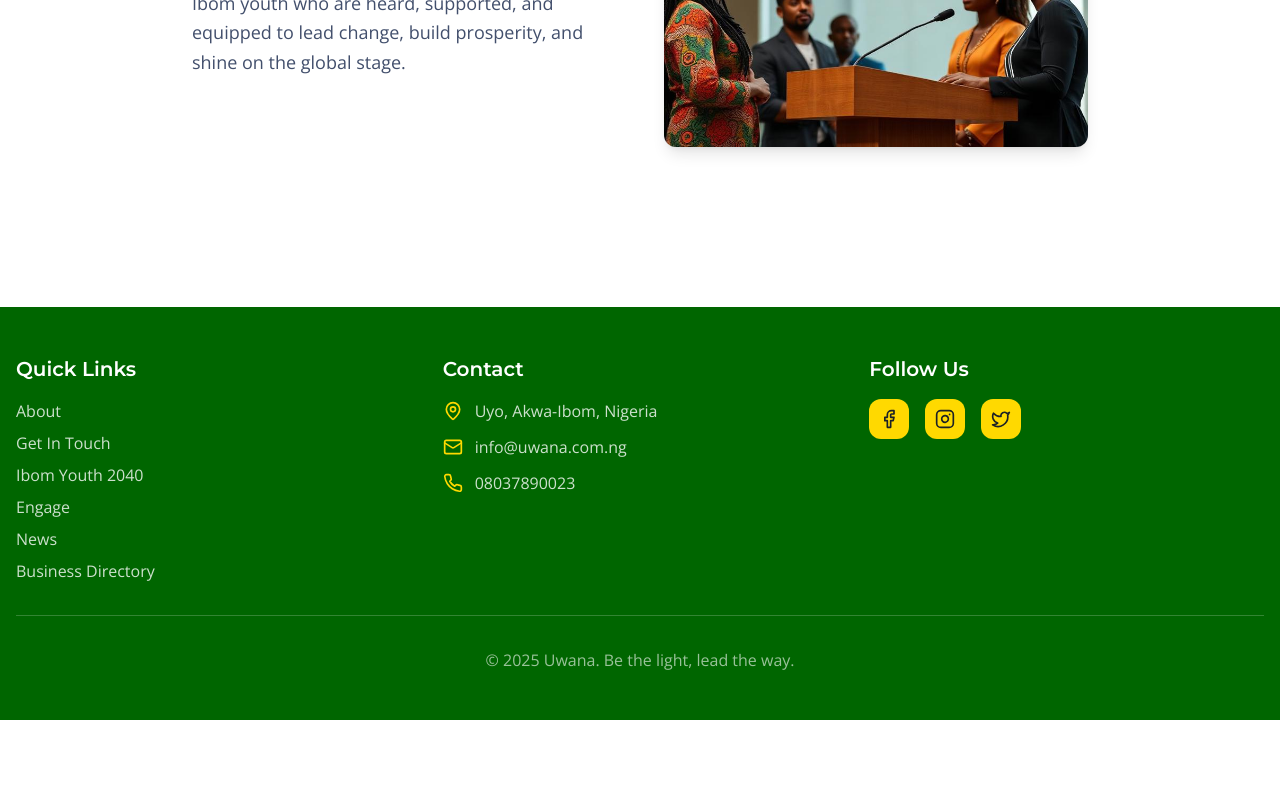
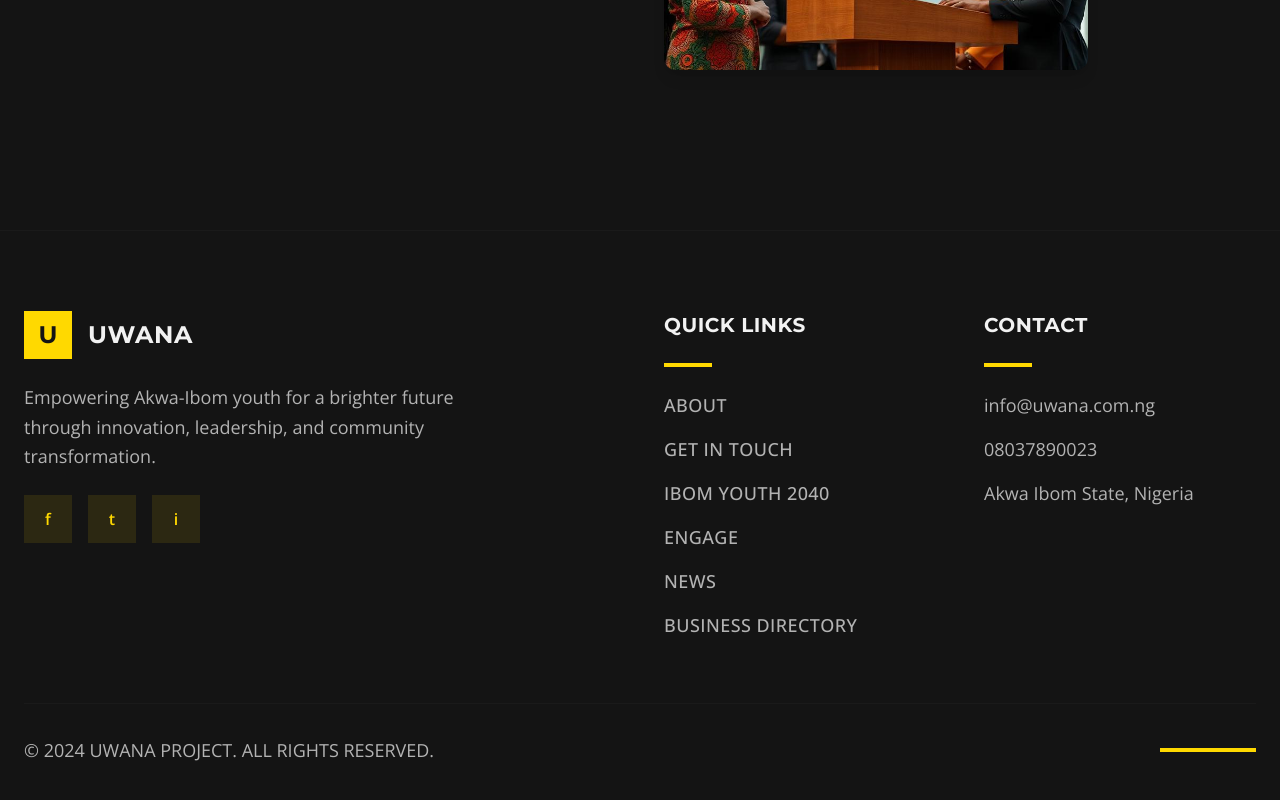
Before and after one commit to FutureLabss/uwana-light-builder, a React (Vite) app: page /about in a window 1280 px wide. Shown: the part 1672-2472 px from the top of the page. Before the commit the page ends 2392 px from the top, so only its background shows below. Built offline with nearby package versions, Linux system fonts and the light colour scheme.

Commit message:
Refactor: Apply new theme

```diff
--- a/src/components/ui/footer.tsx
+++ b/src/components/ui/footer.tsx
@@ -17,18 +17,44 @@ const socialLinks = [
 
 export const Footer = () => {
   return (
-    <footer className="bg-secondary text-secondary-foreground">
-      <div className="container mx-auto px-4 py-12">
-        <div className="grid grid-cols-1 md:grid-cols-3 gap-8">
+    <footer className="bg-background border-t border-border/20 py-20">
+      <div className="container mx-auto px-6">
+        <div className="grid md:grid-cols-4 gap-12">
+          {/* Logo and Description */}
+          <div className="md:col-span-2">
+            <div className="flex items-center space-x-4 mb-6">
+              <div className="w-12 h-12 bg-primary flex items-center justify-center">
+                <span className="text-primary-foreground font-heading font-black text-2xl">U</span>
+              </div>
+              <span className="font-heading font-black text-2xl text-foreground tracking-wide">UWANA</span>
+            </div>
+            <p className="text-muted-foreground leading-relaxed mb-6 max-w-md text-lg">
+              Empowering Akwa-Ibom youth for a brighter future through innovation,
+              leadership, and community transformation.
+            </p>
+            <div className="flex space-x-4">
+              <div className="w-12 h-12 bg-primary/10 flex items-center justify-center hover:bg-primary hover:text-primary-foreground transition-all duration-300 cursor-pointer group">
+                <span className="text-primary group-hover:text-primary-foreground font-bold">f</span>
+              </div>
+              <div className="w-12 h-12 bg-primary/10 flex items-center justify-center hover:bg-primary hover:text-primary-foreground transition-all duration-300 cursor-pointer group">
+                <span className="text-primary group-hover:text-primary-foreground font-bold">t</span>
+              </div>
+              <div className="w-12 h-12 bg-primary/10 flex items-center justify-center hover:bg-primary hover:text-primary-foreground transition-all duration-300 cursor-pointer group">
+                <span className="text-primary group-hover:text-primary-foreground font-bold">i</span>
+              </div>
+            </div>
+          </div>
+
           {/* Quick Links */}
           <div>
-            <h3 className="font-heading font-semibold text-xl mb-4">Quick Links</h3>
-            <ul className="space-y-2">
+            <h3 className="font-heading font-black text-foreground mb-6 text-xl tracking-wide">QUICK LINKS</h3>
+            <div className="w-12 h-1 bg-primary mb-6" />
+            <ul className="space-y-4">
               {quickLinks.map((link, index) => (
                 <li key={index}>
                   <a
                     href={link.url}
-                    className="font-body text-secondary-foreground/80 hover:text-secondary-foreground transition-colors duration-200"
+                    className="text-muted-foreground hover:text-primary transition-colors duration-300 text-lg font-medium uppercase tracking-wide"
                   >
                     {link.text}
                   </a>
@@ -39,58 +65,23 @@ export const Footer = () => {
 
           {/* Contact Info */}
           <div>
-            <h3 className="font-heading font-semibold text-xl mb-4">Contact</h3>
-            <div className="space-y-3">
-              <div className="flex items-center space-x-3">
-                <MapPin className="w-5 h-5 text-primary" />
-                <span className="font-body text-secondary-foreground/80">
-                  Uyo, Akwa-Ibom, Nigeria
-                </span>
-              </div>
-              <div className="flex items-center space-x-3">
-                <Mail className="w-5 h-5 text-primary" />
-                <a
-                  href="mailto:info@uwana.com.ng"
-                  className="font-body text-secondary-foreground/80 hover:text-secondary-foreground transition-colors duration-200"
-                >
-                  info@uwana.com.ng
-                </a>
-              </div>
-              <div className="flex items-center space-x-3">
-                <Phone className="w-5 h-5 text-primary" />
-                <span className="font-body text-secondary-foreground/80">
-                  08037890023
-                </span>
-              </div>
-            </div>
-          </div>
-
-          {/* Social Links */}
-          <div>
-            <h3 className="font-heading font-semibold text-xl mb-4">Follow Us</h3>
-            <div className="flex space-x-4">
-              {socialLinks.map((social, index) => {
-                const Icon = social.icon;
-                return (
-                  <a
-                    key={index}
-                    href={social.url}
-                    aria-label={social.label}
-                    className="w-10 h-10 bg-primary rounded-lg flex items-center justify-center text-primary-foreground hover:bg-primary-dark transition-colors duration-200"
-                  >
-                    <Icon className="w-5 h-5" />
-                  </a>
-                );
-              })}
-            </div>
+            <h3 className="font-heading font-black text-foreground mb-6 text-xl tracking-wide">CONTACT</h3>
+            <div className="w-12 h-1 bg-primary mb-6" />
+            <ul className="space-y-4">
+              <li className="text-muted-foreground text-lg">info@uwana.com.ng</li>
+              <li className="text-muted-foreground text-lg">08037890023</li>
+              <li className="text-muted-foreground text-lg">Akwa Ibom State, Nigeria</li>
+            </ul>
           </div>
         </div>
 
-        {/* Copyright */}
-        <div className="border-t border-secondary-foreground/20 mt-8 pt-8 text-center">
-          <p className="font-body text-secondary-foreground/60">
-            © 2025 Uwana. Be the light, lead the way.
-          </p>
+        <div className="border-t border-border/20 mt-16 pt-8">
+          <div className="flex flex-col md:flex-row justify-between items-center">
+            <p className="text-muted-foreground text-lg">
+              &copy; 2024 UWANA PROJECT. ALL RIGHTS RESERVED.
+            </p>
+            <div className="w-24 h-1 bg-primary mt-4 md:mt-0" />
+          </div>
         </div>
       </div>
     </footer>
--- a/src/components/ui/hero-section.tsx
+++ b/src/components/ui/hero-section.tsx
@@ -3,35 +3,32 @@ import heroImage from "@/assets/hero-light.jpg";
 
 export const HeroSection = () => {
   return (
-    <section className="relative min-h-screen flex items-center justify-center overflow-hidden">
-      {/* Background Image */}
-      <div
-        className="absolute inset-0 bg-cover bg-center bg-no-repeat"
-        style={{ backgroundImage: `url(${heroImage})` }}
-      />
-
-      {/* Dynamic overlay */}
+    <section className="relative min-h-screen flex items-center justify-center overflow-hidden bg-background">
+      {/* Dark overlay background */}
       <div className="absolute inset-0 bg-gradient-hero" />
 
-      {/* Enhanced beacon effect */}
+      {/* Subtle yellow beacon effect */}
       <div className="absolute inset-0 bg-gradient-beacon animate-pulse-soft" />
 
-      {/* Urban geometric elements */}
-      <div className="geometric-shape geometric-diamond top-20 right-32 animate-pulse-soft" />
-      <div className="geometric-shape geometric-circle bottom-32 left-20 animate-pulse-soft" style={{animationDelay: '1s'}} />
-      <div className="geometric-shape geometric-triangle top-1/3 right-16 animate-pulse-soft" style={{animationDelay: '2s'}} />
+      {/* Geometric elements with yellow accents */}
+      <div className="absolute top-20 right-32 w-24 h-24 border-2 border-primary/30 rotate-45 animate-pulse-soft" />
+      <div className="absolute bottom-32 left-20 w-16 h-16 bg-primary/20 rounded-full animate-pulse-soft" style={{animationDelay: '1s'}} />
+      <div className="absolute top-1/3 right-16 w-0 h-0 border-l-[30px] border-r-[30px] border-b-[50px] border-l-transparent border-r-transparent border-b-primary/30 animate-pulse-soft" style={{animationDelay: '2s'}} />
 
-      {/* Content */}
-      <div className="relative z-10 container mx-auto px-6 text-center text-white">
+      {/* Main Content */}
+      <div className="relative z-10 container mx-auto px-6 text-center">
         <div className="animate-fade-in-up">
-          <h1 className="font-heading font-bold text-5xl md:text-7xl lg:text-8xl mb-6 leading-tight tracking-tight">
-            Be the light,{" "}
-            <span className="text-primary-light bg-gradient-to-r from-primary via-primary-light to-accent bg-clip-text text-transparent animate-pulse-soft">
-              lead the way.
+          <h1 className="font-heading font-black text-6xl md:text-8xl lg:text-9xl mb-8 leading-none tracking-tighter text-foreground">
+            BE THE{" "}
+            <span className="text-primary block text-7xl md:text-9xl lg:text-[10rem]">
+              LIGHT
+            </span>
+            <span className="text-foreground/80 text-4xl md:text-6xl lg:text-7xl font-light tracking-wide">
+              LEAD THE WAY
             </span>
           </h1>
 
-          <p className="font-body text-xl md:text-2xl lg:text-3xl mb-12 max-w-4xl mx-auto leading-relaxed opacity-95 animate-slide-in-left">
+          <p className="font-body text-xl md:text-2xl mb-12 max-w-3xl mx-auto leading-relaxed text-muted-foreground animate-slide-in-left">
             Empowering Akwa-Ibom youth for a brighter future through innovation,
             leadership, and community transformation.
           </p>
@@ -39,23 +36,23 @@ export const HeroSection = () => {
           <div className="flex flex-col sm:flex-row gap-6 justify-center items-center animate-slide-in-right">
             <Button
               size="lg"
-              className="cta-button font-body font-bold px-10 py-4 text-lg rounded-xl min-w-[200px] transform hover:scale-105 transition-all duration-300"
+              className="bg-primary text-primary-foreground hover:bg-primary/90 font-bold px-12 py-6 text-xl rounded-none uppercase tracking-wider transform hover:scale-105 transition-all duration-300 min-w-[250px]"
             >
               Join the Movement
             </Button>
             <Button
               variant="outline"
               size="lg"
-              className="border-2 border-white/40 text-white hover:bg-white/10 hover:border-white font-body font-bold px-10 py-4 text-lg rounded-xl min-w-[200px] backdrop-blur-sm transition-all duration-300 hover:scale-105"
+              className="border-2 border-primary text-primary hover:bg-primary hover:text-primary-foreground font-bold px-12 py-6 text-xl rounded-none uppercase tracking-wider min-w-[250px] transition-all duration-300 hover:scale-105"
             >
               Support Us
             </Button>
           </div>
         </div>
 
-        {/* Urban accent */}
-        <div className="absolute bottom-8 left-1/2 transform -translate-x-1/2">
-          <div className="w-1 h-16 bg-gradient-to-b from-primary to-transparent rounded-full animate-pulse" />
+        {/* Bottom accent */}
+        <div className="absolute bottom-12 left-1/2 transform -translate-x-1/2">
+          <div className="w-1 h-20 bg-gradient-to-b from-primary to-transparent animate-pulse" />
         </div>
       </div>
     </section>
--- a/src/components/ui/programs-section.tsx
+++ b/src/components/ui/programs-section.tsx
@@ -4,108 +4,85 @@ import { ArrowRight, Users2, Target } from "lucide-react";
 import skillsTrainingImage from "@/assets/skills-training.jpg";
 import mentorshipImage from "@/assets/mentorship.jpg";
 
+export const ProgramsSection = () => {
   const programs = [
     {
       image: skillsTrainingImage,
-    title: "Youth Skills Training",
-    description: "Comprehensive hands-on training programs designed to build practical skills for self-reliance, entrepreneurship, and technological innovation.",
-    link: "/programs/skills-training",
-    icon: Target,
-    stats: "500+ Trained",
-    accent: "text-primary"
+      title: "SKILLS TRAINING",
+      description: "Comprehensive training programs in technology, entrepreneurship, and vocational skills to prepare youth for the modern economy.",
+      features: ["Digital Literacy", "Entrepreneurship", "Vocational Skills"],
+      link: "/programs"
     },
     {
       image: mentorshipImage,
-    title: "Mentorship & Leadership",
-    description: "Connecting ambitious young people with experienced mentors and industry leaders to unlock potential and build strong networks.",
-    link: "/programs/mentorship",
-    icon: Users2,
-    stats: "200+ Mentees",
-    accent: "text-secondary"
+      title: "MENTORSHIP NETWORK",
+      description: "Connecting young talents with industry leaders and successful professionals for guidance and career development.",
+      features: ["Industry Leaders", "Career Guidance", "Professional Network"],
+      link: "/programs"
     }
   ];
 
-export const ProgramsSection = () => {
   return (
-    <section className="py-24 md:py-32 bg-gradient-to-br from-background to-urban-light/5 relative overflow-hidden">
-      {/* Geometric shapes */}
-      <div className="geometric-shape geometric-triangle top-20 right-32 animate-pulse-soft" />
-      <div className="geometric-shape geometric-circle bottom-24 left-24 animate-pulse-soft" style={{animationDelay: '2s'}} />
-
+    <section className="py-32 bg-muted/5 relative">
       <div className="container mx-auto px-6">
-        <div className="section-header text-center">
-          <h2 className="font-heading font-bold text-4xl md:text-5xl lg:text-6xl text-secondary mb-6 animate-fade-in-up">
-            Featured Programs
+        <div className="text-center mb-20">
+          <h2 className="font-heading font-black text-5xl md:text-7xl text-foreground mb-8 tracking-tight">
+            OUR
+            <span className="block text-primary">PROGRAMS</span>
           </h2>
-          <p className="font-body text-xl text-muted-foreground max-w-3xl mx-auto leading-relaxed animate-slide-in-right">
-            Transformative programs designed to empower Akwa Ibom youth with the skills,
-            networks, and mindset needed to excel locally and globally
+          <div className="w-24 h-1 bg-primary mx-auto mb-8" />
+          <p className="text-xl text-muted-foreground max-w-2xl mx-auto">
+            Comprehensive initiatives designed to empower Akwa Ibom youth through education, mentorship, and community engagement.
           </p>
         </div>
 
-        <div className="grid grid-cols-1 lg:grid-cols-2 gap-12 max-w-7xl mx-auto mt-20">
-          {programs.map((program, index) => {
-            const IconComponent = program.icon;
-            return (
-              <Card
+        <div className="grid lg:grid-cols-2 gap-12 max-w-7xl mx-auto">
+          {programs.map((program, index) => (
+            <div
               key={index}
-                className="group overflow-hidden shadow-urban hover:shadow-floating transition-all duration-500 hover:-translate-y-3 bg-gradient-card backdrop-blur-sm border-0 animate-fade-in-up"
-                style={{animationDelay: `${index * 0.3}s`}}
+              className="bg-card border border-border/20 overflow-hidden hover:border-primary/50 transition-all duration-500 hover:-translate-y-4 group relative"
             >
-                <div className="relative aspect-[16/10] overflow-hidden">
+              {/* Image Section */}
+              <div className="relative overflow-hidden h-80">
                 <img
                   src={program.image}
                   alt={program.title}
                   className="w-full h-full object-cover group-hover:scale-110 transition-transform duration-700"
                 />
-                  <div className="absolute inset-0 bg-gradient-to-t from-black/60 via-black/20 to-transparent" />
-
-                  {/* Program stats overlay */}
-                  <div className="absolute top-4 right-4 bg-white/90 backdrop-blur-sm px-4 py-2 rounded-full">
-                    <span className={`font-bold text-sm ${program.accent}`}>
-                      {program.stats}
-                    </span>
+                <div className="absolute inset-0 bg-gradient-to-t from-black/80 to-transparent" />
+                <div className="absolute top-4 left-4 w-full h-1 bg-primary transform scale-x-0 group-hover:scale-x-100 transition-transform duration-500" />
               </div>
 
-                  {/* Icon overlay */}
-                  <div className="absolute bottom-4 left-4 p-3 bg-white/90 backdrop-blur-sm rounded-xl shadow-soft">
-                    <IconComponent className={`w-6 h-6 ${program.accent}`} />
-                  </div>
-                </div>
-
-                <CardContent className="p-8">
-                  <h3 className="font-heading font-bold text-2xl md:text-3xl text-card-foreground mb-4 group-hover:text-secondary transition-colors duration-300">
+              <div className="p-8">
+                <h3 className="font-heading text-2xl font-black text-foreground mb-4 tracking-wide">
                   {program.title}
                 </h3>
-                  <p className="font-body text-muted-foreground mb-8 leading-relaxed text-lg">
+
+                <p className="text-muted-foreground leading-relaxed mb-6 text-lg">
                   {program.description}
                 </p>
 
-                  <Button
-                    variant="urban"
-                    size="lg"
-                    className="cta-button w-full group-hover:scale-105"
+                <div className="flex flex-wrap gap-3 mb-8">
+                  {program.features.map((feature, i) => (
+                    <span
+                      key={i}
+                      className="px-4 py-2 bg-primary/10 text-primary text-sm uppercase tracking-wide border border-primary/20"
                     >
-                    <span className="flex items-center justify-center gap-2">
-                      Explore Program
-                      <ArrowRight className="w-5 h-5 group-hover:translate-x-1 transition-transform duration-300" />
+                      {feature}
                     </span>
-                  </Button>
-                </CardContent>
-              </Card>
-            );
-          })}
+                  ))}
                 </div>
 
-        {/* Call to action */}
-        <div className="text-center mt-16 animate-fade-in-up" style={{animationDelay: '0.8s'}}>
                 <Button
                   variant="outline"
-            size="lg"
-            className="cta-button border-2 border-primary hover:bg-primary hover:text-primary-foreground px-12 py-4 text-lg font-bold"
+                  className="w-full border-2 border-primary text-primary hover:bg-primary hover:text-primary-foreground uppercase tracking-wider font-bold py-4 transition-all duration-300"
+                  asChild
                 >
-            View All Programs
+                  <a href={program.link}>Learn More</a>
                 </Button>
+              </div>
+            </div>
+          ))}
         </div>
       </div>
     </section>
--- a/src/index.css
+++ b/src/index.css
@@ -8,56 +8,56 @@ All colors MUST be HSL.
 
 @layer base {
   :root {
-    /* Uwana Brand Colors - Updated Design System */
-    --background: 0 0% 100%;
-    --foreground: 213 16% 13%;
+    /* Uwana Brand Colors - Yellow & Black Theme */
+    --background: 0 0% 8%;
+    --foreground: 0 0% 95%;
 
-    --card: 0 0% 100%;
-    --card-foreground: 213 16% 13%;
+    --card: 0 0% 12%;
+    --card-foreground: 0 0% 95%;
 
-    --popover: 0 0% 100%;
-    --popover-foreground: 213 16% 13%;
+    --popover: 0 0% 12%;
+    --popover-foreground: 0 0% 95%;
 
-    /* Primary: Gold #FFD700 */
+    /* Primary: Bright Yellow #FFD700 */
     --primary: 51 100% 50%;
-    --primary-foreground: 213 16% 13%;
-    --primary-light: 51 100% 70%;
-    --primary-dark: 45 100% 35%;
+    --primary-foreground: 0 0% 8%;
+    --primary-light: 51 100% 60%;
+    --primary-dark: 45 100% 40%;
 
-    /* Secondary: Dark Green #006400 */
-    --secondary: 120 100% 20%;
-    --secondary-foreground: 0 0% 100%;
-    --secondary-light: 120 50% 30%;
+    /* Secondary: Pure Black */
+    --secondary: 0 0% 8%;
+    --secondary-foreground: 0 0% 95%;
+    --secondary-light: 0 0% 15%;
 
-    /* Accent: Blue #1E90FF */
-    --accent: 210 100% 56%;
-    --accent-foreground: 0 0% 100%;
-    --accent-light: 210 80% 70%;
+    /* Accent: Golden Yellow */
+    --accent: 48 100% 67%;
+    --accent-foreground: 0 0% 8%;
+    --accent-light: 50 100% 80%;
 
-    /* Text Secondary: #444F6E */
-    --muted: 210 40% 96%;
-    --muted-foreground: 221 24% 34%;
+    /* Muted for dark theme */
+    --muted: 0 0% 15%;
+    --muted-foreground: 0 0% 70%;
 
     --destructive: 0 84% 60%;
     --destructive-foreground: 0 0% 100%;
 
-    --border: 210 20% 90%;
-    --input: 210 20% 90%;
+    --border: 0 0% 20%;
+    --input: 0 0% 15%;
     --ring: 51 100% 50%;
 
     /* Urban styling variables */
-    --urban-gold: 51 100% 50%;
-    --urban-green: 120 100% 20%;
-    --urban-blue: 210 100% 56%;
-    --urban-dark: 210 15% 15%;
-    --urban-light: 210 20% 95%;
+    --urban-yellow: 51 100% 50%;
+    --urban-black: 0 0% 8%;
+    --urban-gold: 48 100% 67%;
+    --urban-dark: 0 0% 5%;
+    --urban-light: 0 0% 95%;
 
-    /* Enhanced dynamic gradients */
-    --gradient-primary: linear-gradient(135deg, hsl(51 100% 50%) 0%, hsl(51 100% 70%) 30%, hsl(210 100% 56%) 100%);
-    --gradient-hero: linear-gradient(135deg, rgba(0, 100, 0, 0.9) 0%, rgba(30, 144, 255, 0.7) 60%, rgba(255, 215, 0, 0.3) 100%);
-    --gradient-beacon: radial-gradient(circle at 30% 40%, rgba(255, 215, 0, 0.4) 0%, rgba(30, 144, 255, 0.2) 30%, transparent 70%);
-    --gradient-urban: linear-gradient(45deg, hsl(51 100% 50%) 0%, hsl(120 100% 20%) 50%, hsl(210 100% 56%) 100%);
-    --gradient-card: linear-gradient(145deg, rgba(255, 255, 255, 0.95) 0%, rgba(255, 255, 255, 0.9) 100%);
+    /* Enhanced dark gradients with yellow accents */
+    --gradient-primary: linear-gradient(135deg, hsl(51 100% 50%) 0%, hsl(48 100% 67%) 50%, hsl(45 100% 40%) 100%);
+    --gradient-hero: linear-gradient(135deg, rgba(0, 0, 0, 0.9) 0%, rgba(20, 20, 20, 0.8) 50%, rgba(255, 215, 0, 0.1) 100%);
+    --gradient-beacon: radial-gradient(circle at 50% 50%, rgba(255, 215, 0, 0.2) 0%, rgba(255, 215, 0, 0.1) 30%, transparent 70%);
+    --gradient-urban: linear-gradient(45deg, hsl(51 100% 50%) 0%, hsl(48 100% 67%) 50%, hsl(0 0% 8%) 100%);
+    --gradient-card: linear-gradient(145deg, rgba(20, 20, 20, 0.95) 0%, rgba(30, 30, 30, 0.9) 100%);
 
     /* Enhanced shadows for depth */
     --shadow-soft: 0 4px 20px -6px rgba(0, 0, 0, 0.1), 0 10px 30px -4px rgba(0, 0, 0, 0.05);
@@ -79,46 +79,47 @@ All colors MUST be HSL.
   }
 
   .dark {
-    --background: 0 0% 8%;
-    --foreground: 0 0% 95%;
+    /* Dark mode uses same colors since we're now dark by default */
+    --background: 0 0% 5%;
+    --foreground: 0 0% 98%;
 
-    --card: 0 0% 12%;
-    --card-foreground: 0 0% 95%;
+    --card: 0 0% 8%;
+    --card-foreground: 0 0% 98%;
 
-    --popover: 0 0% 12%;
-    --popover-foreground: 0 0% 95%;
+    --popover: 0 0% 8%;
+    --popover-foreground: 0 0% 98%;
 
-    --primary: 51 100% 50%;
-    --primary-foreground: 213 16% 13%;
+    --primary: 51 100% 55%;
+    --primary-foreground: 0 0% 8%;
     --primary-light: 51 100% 70%;
     --primary-dark: 45 100% 35%;
 
-    --secondary: 120 100% 25%;
-    --secondary-foreground: 0 0% 100%;
-    --secondary-light: 120 50% 35%;
+    --secondary: 0 0% 5%;
+    --secondary-foreground: 0 0% 98%;
+    --secondary-light: 0 0% 12%;
 
-    --accent: 210 100% 56%;
-    --accent-foreground: 0 0% 100%;
-    --accent-light: 210 80% 70%;
+    --accent: 48 100% 70%;
+    --accent-foreground: 0 0% 8%;
+    --accent-light: 50 100% 85%;
 
-    --muted: 0 0% 20%;
-    --muted-foreground: 221 24% 55%;
+    --muted: 0 0% 12%;
+    --muted-foreground: 0 0% 75%;
 
     --destructive: 0 84% 60%;
     --destructive-foreground: 0 0% 100%;
 
-    --border: 0 0% 20%;
-    --input: 0 0% 20%;
-    --ring: 51 100% 50%;
+    --border: 0 0% 15%;
+    --input: 0 0% 12%;
+    --ring: 51 100% 55%;
 
-    --sidebar-background: 240 5.9% 10%;
-    --sidebar-foreground: 240 4.8% 95.9%;
-    --sidebar-primary: 224.3 76.3% 48%;
-    --sidebar-primary-foreground: 0 0% 100%;
-    --sidebar-accent: 240 3.7% 15.9%;
-    --sidebar-accent-foreground: 240 4.8% 95.9%;
-    --sidebar-border: 240 3.7% 15.9%;
-    --sidebar-ring: 217.2 91.2% 59.8%;
+    --sidebar-background: 0 0% 5%;
+    --sidebar-foreground: 0 0% 95%;
+    --sidebar-primary: 51 100% 50%;
+    --sidebar-primary-foreground: 0 0% 8%;
+    --sidebar-accent: 0 0% 10%;
+    --sidebar-accent-foreground: 0 0% 95%;
+    --sidebar-border: 0 0% 15%;
+    --sidebar-ring: 51 100% 50%;
   }
 }
 
--- a/tailwind.config.ts
+++ b/tailwind.config.ts
@@ -134,9 +134,9 @@ export default {
 					border: 'hsl(var(--sidebar-border))',
 					ring: 'hsl(var(--sidebar-ring))'
 				},
+				'urban-yellow': 'hsl(var(--urban-yellow))',
+				'urban-black': 'hsl(var(--urban-black))',
 				'urban-gold': 'hsl(var(--urban-gold))',
-				'urban-green': 'hsl(var(--urban-green))',
-				'urban-blue': 'hsl(var(--urban-blue))',
 				'urban-dark': 'hsl(var(--urban-dark))',
 				'urban-light': 'hsl(var(--urban-light))'
 			},
```
Also changed, not shown: src/components/ui/button.tsx (+6 -6 lines), src/components/ui/key-messages.tsx (+32 -45 lines), src/components/ui/navigation.tsx (+18 -21 lines). Lines whose indentation alone changed are shown as unchanged.
